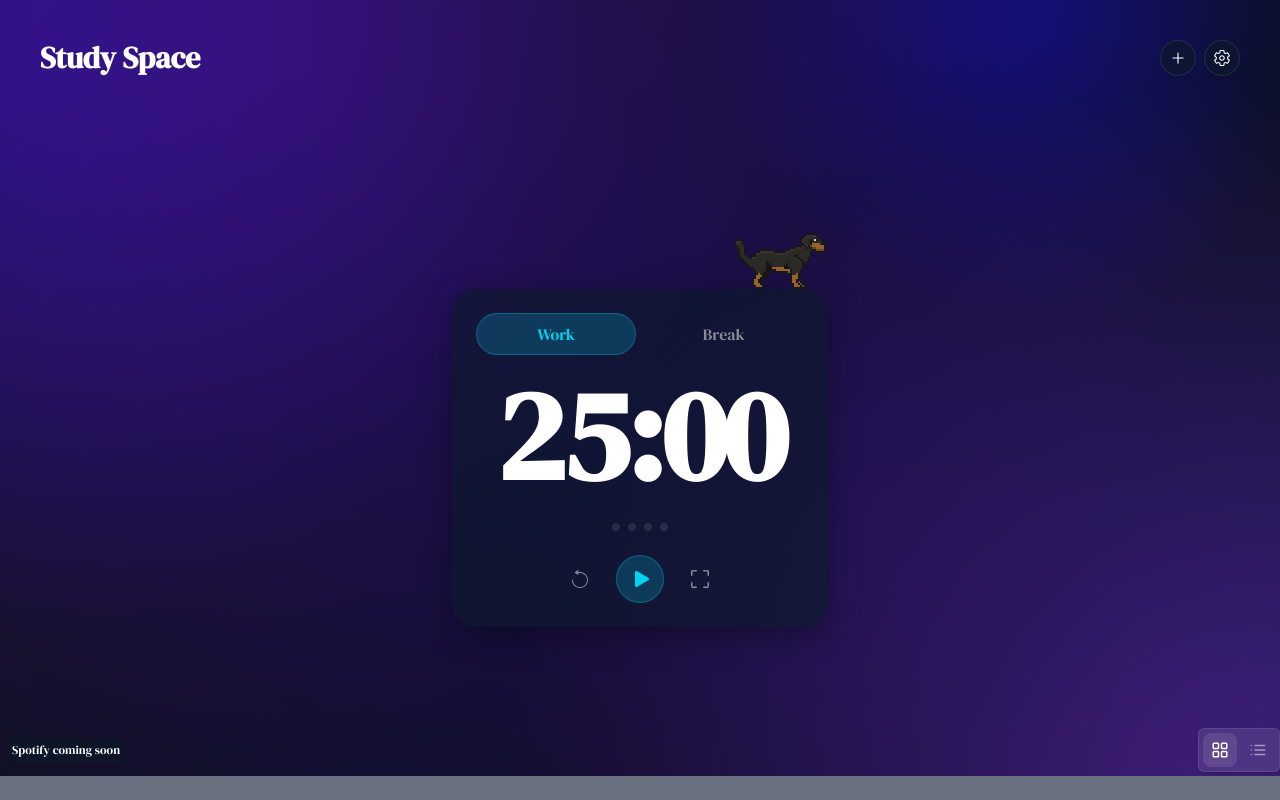
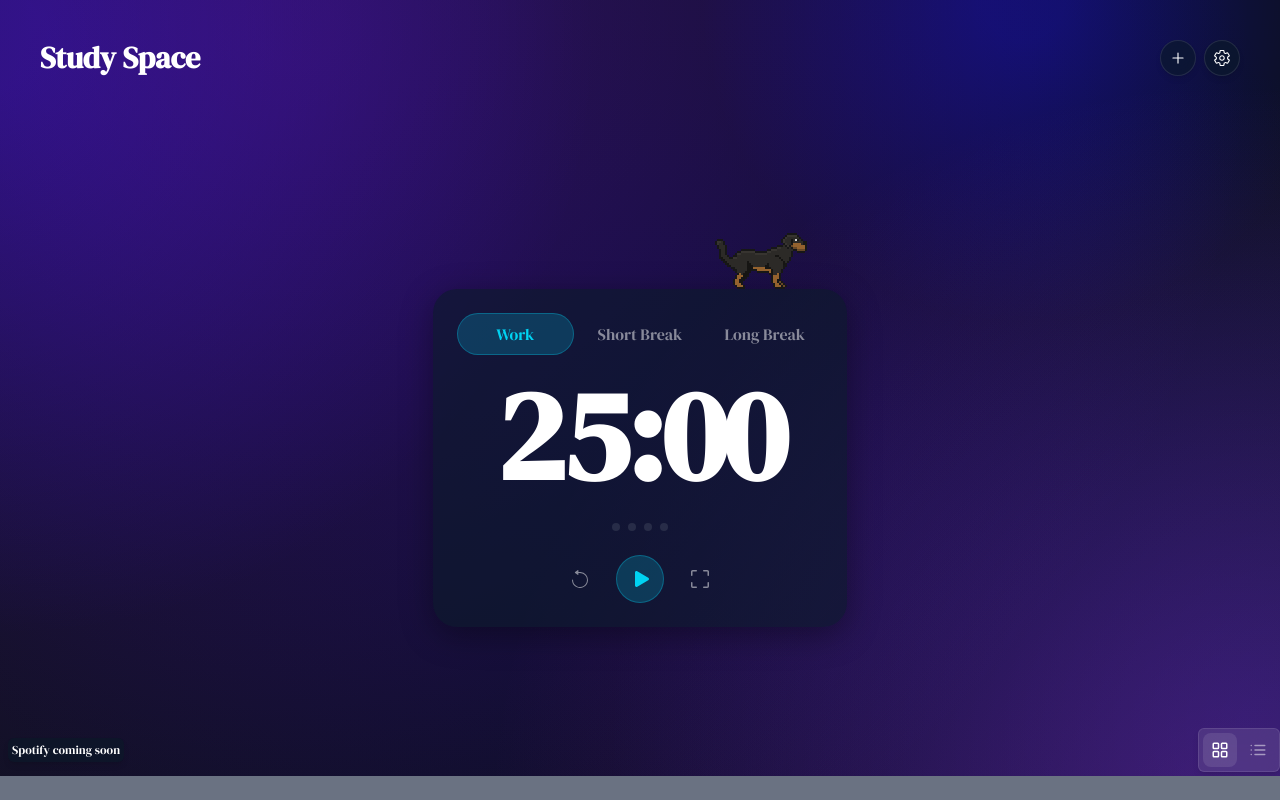
Before and after one commit to matthew-beep/timer, a Next.js app in the folder pomodoro/: page / in a window 1280 px wide. Built offline with nearby package versions, Linux system fonts and the light colour scheme.

Commit message:
working on note list deletion

```diff
--- a/pomodoro/components/ListNote.tsx
+++ b/pomodoro/components/ListNote.tsx
@@ -2,12 +2,13 @@
 import { motion } from 'framer-motion'
 import { useNotesStore } from '@/store/useNotes';
 // TODO: Refactor to use react-rnd instead of draggable
-
+import { Button } from '@/components/Button';
 import { generateHTML } from '@tiptap/core'
 import StarterKit from '@tiptap/starter-kit'
 import { JSONContent } from '@tiptap/core';
 import { useMemo} from 'react';
 import {StickyNote } from '@/store/useNotes';
+import { IoTrashOutline } from "react-icons/io5";
 interface ListNoteProps extends StickyNote {
 
   index:number;
--- a/pomodoro/components/Timer.tsx
+++ b/pomodoro/components/Timer.tsx
@@ -41,12 +41,10 @@ export default function Timer() {
 
   useEffect(() => {
     if (timeRemaining <= 0 && !isRunning) {
-      const audio = new Audio('/sounds/small-dog.wav');
 
       if (mode === "focus") {
         updatePomodoroCount(); // No more dependency on 'pomodoroCount'
       }
-
 
       if (audioRef.current) {
         audioRef.current.currentTime = 0
@@ -60,10 +58,10 @@ export default function Timer() {
   }, [timeRemaining, isRunning, mode, setMode, start, updatePomodoroCount]);
 
   return (
-    <div className="flex flex-col w-full max-w-sm p-6 space-y-4 bg-[#0a1929]/60 shadow-[0_8px_32px_0_rgba(0,0,0,0.36)] rounded-3xl">
+    <div className="flex flex-col w-full  p-6 space-y-4 bg-[#0a1929]/60 shadow-[0_8px_32px_0_rgba(0,0,0,0.36)] rounded-3xl">
 
       {/* Mode Buttons */}
-      <div className="grid grid-cols-2 gap-2">
+      <div className="grid grid-cols-3 gap-2">
         <Button
           variant={mode === "focus" ? "glass" : "plain"}
           onClick={() => mode === "focus" ? null : setMode("focus")}
@@ -73,10 +71,17 @@ export default function Timer() {
         </Button>
         <Button
           variant={mode === "short" ? "glass" : "plain"}
-          onClick={() => mode === "short" || mode === "long" ? null : setMode("short")}
+          onClick={() => mode === "short" ? null : setMode("short")}
           className="px-4 py-2 rounded-full"
         >
-          Break
+          Short Break
+        </Button>
+        <Button
+          variant={mode === "long" ? "glass" : "plain"}
+          onClick={() => mode === "long" ? null : setMode("long")}
+          className="px-4 py-2 rounded-full"
+        >
+          Long Break
         </Button>
       </div>
 
@@ -102,6 +107,7 @@ export default function Timer() {
           console.log('Audio finished playing!');
           // Call your function here
           // handleAudioComplete();
+          // TODO: need to find when 4 pomodoros complete to switch to long break
           setMode(mode === "focus" ? "short" : "focus");
           start();
         }}
```
